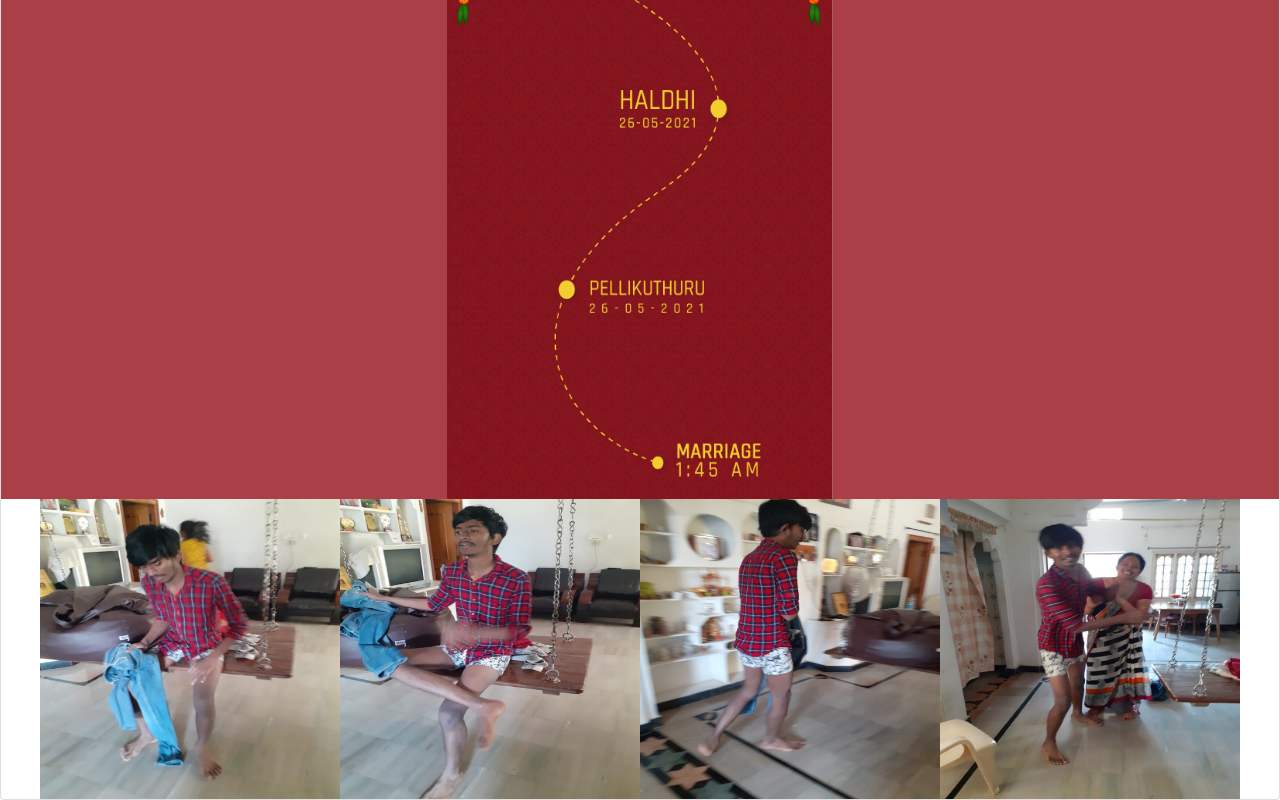
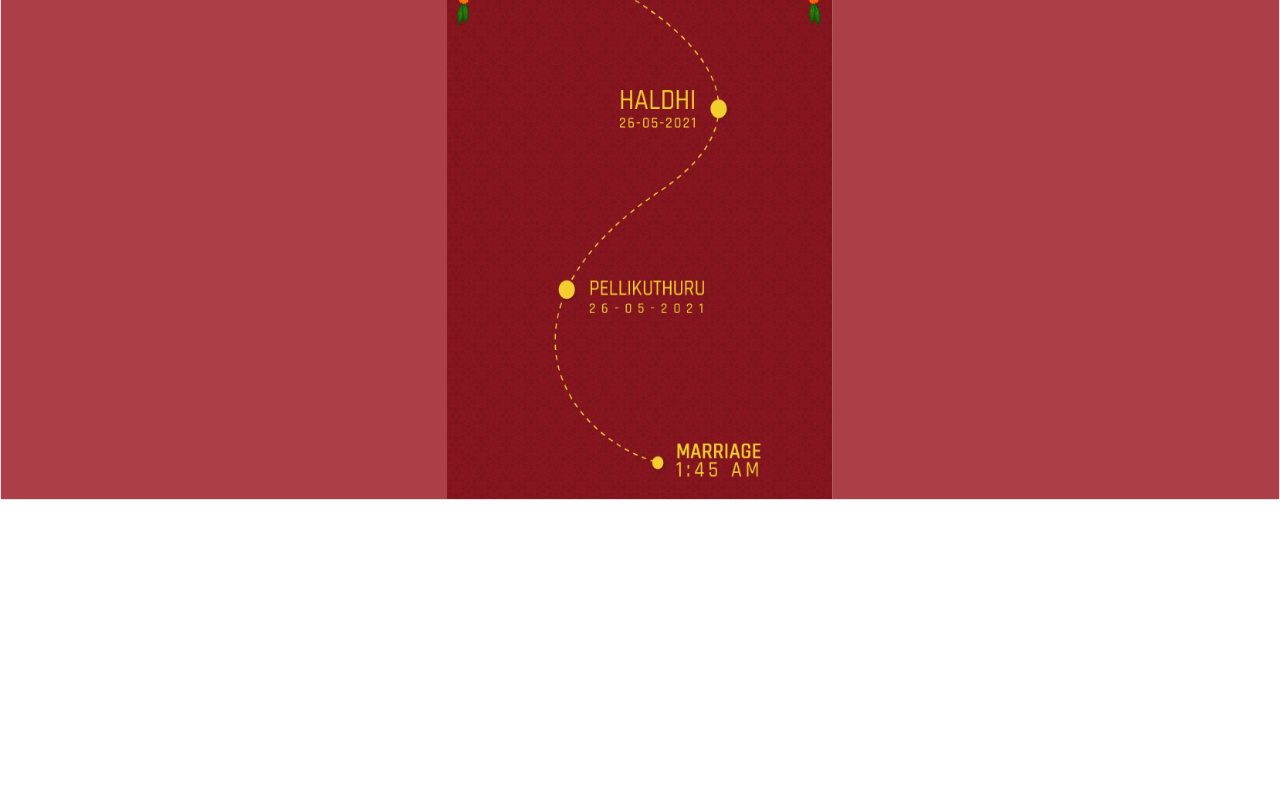
Before and after one commit to ram-supriya/RamRajuandSupriya.github.io, an Angular app: page / in a window 1280 px wide. Shown: the part 1046-1846 px from the top of the page. After the commit the page ends 1546 px from the top, so only its background shows below. Built offline with nearby package versions, Linux system fonts and the light colour scheme.

Commit message:
new changes

```diff
--- a/src/app/main-page/main-page.component.html
+++ b/src/app/main-page/main-page.component.html
@@ -72,12 +72,12 @@
     <div class="col-12 groomnames1">
       <img class="pelliphoto" src="../../assets/Time_line.jpg">
     </div>
-    <div class="background-image1" style="text-align: center;">
+    <!-- <div class="background-image1" style="text-align: center;">
       <img src="../../assets/shiv1.jpeg" class="image1" style="height: 300px;width: 300px;">
       <img src="../../assets/shiva2.jpeg" class="image1" style="height: 300px;width: 300px;">
       <img src="../../assets/shiva3.jpeg" class="image1" style="height: 300px;width: 300px;">
       <img src="../../assets/shiva4.jpeg" class="image1" style="height: 300px;width: 300px;">
-  </div>
+  </div> -->
 </div>
 
 
```
